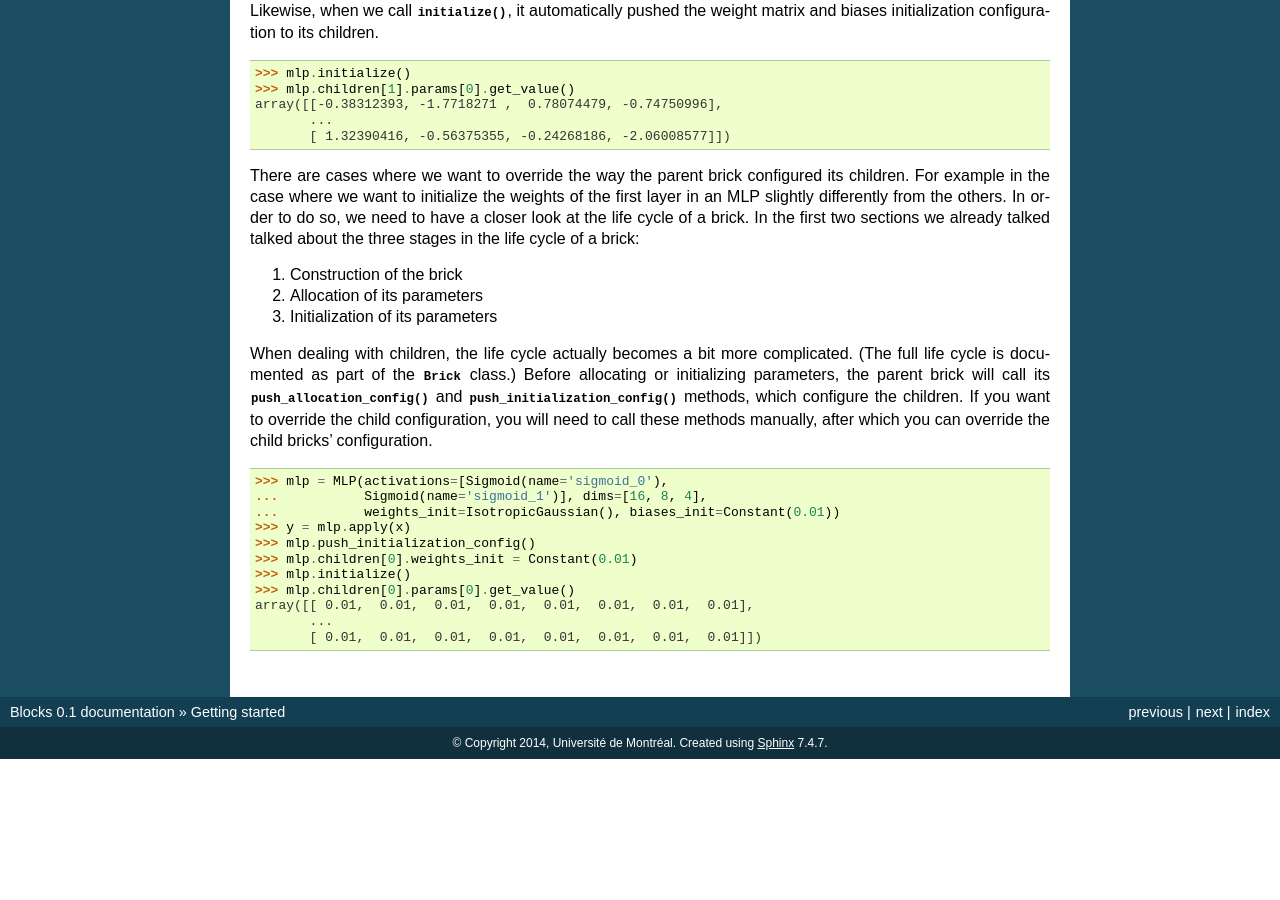
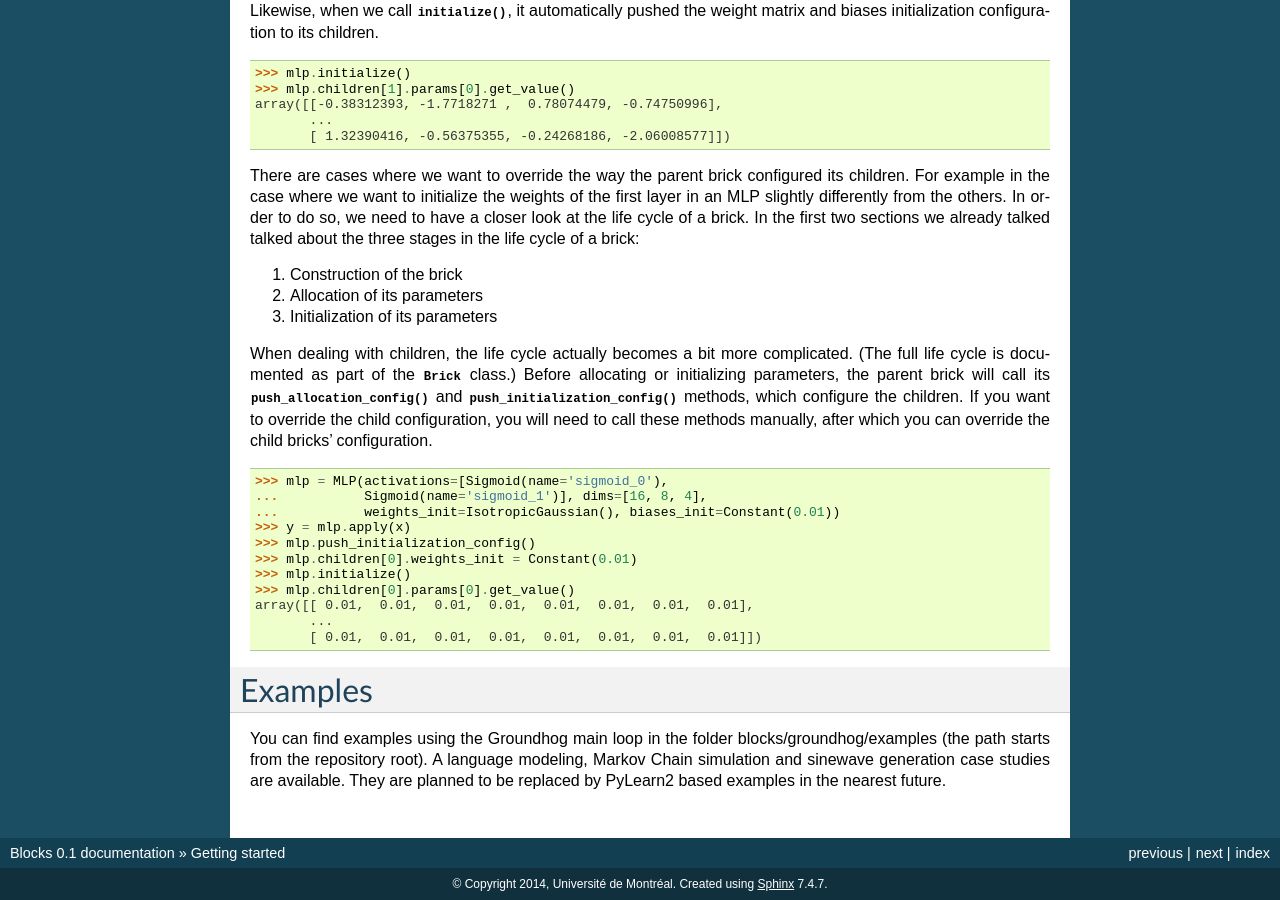
Before and after one commit to mila-iqia/blocks, a Sphinx documentation site: the page built from docs/getting_started.rst, in a window 1280 px wide and 900 px high, scrolled down 2175 px. Built offline with Sphinx 7.4.7, drawn with Linux system fonts in a browser that asks for light colours; before the commit the page ends 2934 px from its top, so only the background shows below that.

Commit message:
Mention Groundhog examples in the basic tutorial

```diff
--- a/docs/getting_started.rst
+++ b/docs/getting_started.rst
@@ -176,3 +176,12 @@ bricks' configuration.
 
 .. _machine translation models: http://arxiv.org/abs/1409.0473
 .. _here: :class:`blocks.bricks.Brick`
+
+Examples
+========
+
+You can find examples using the Groundhog main loop in the folder
+blocks/groundhog/examples (the path starts from the repository root).
+A language modeling, Markov Chain simulation and sinewave generation
+case studies are available. They are planned to be replaced
+by PyLearn2 based examples in the nearest future.
```
